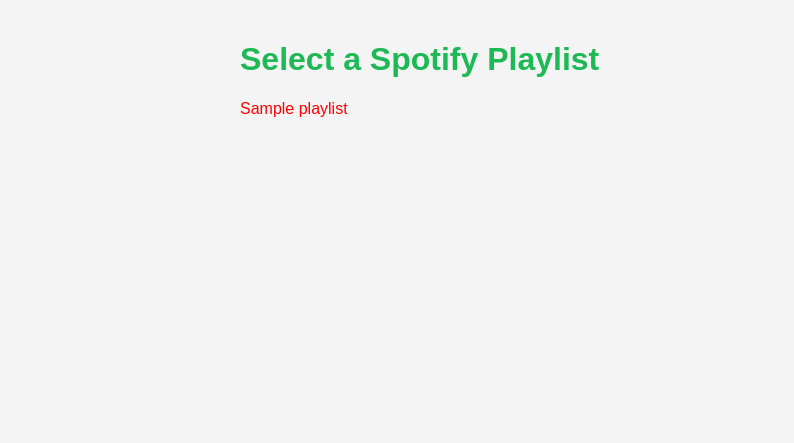
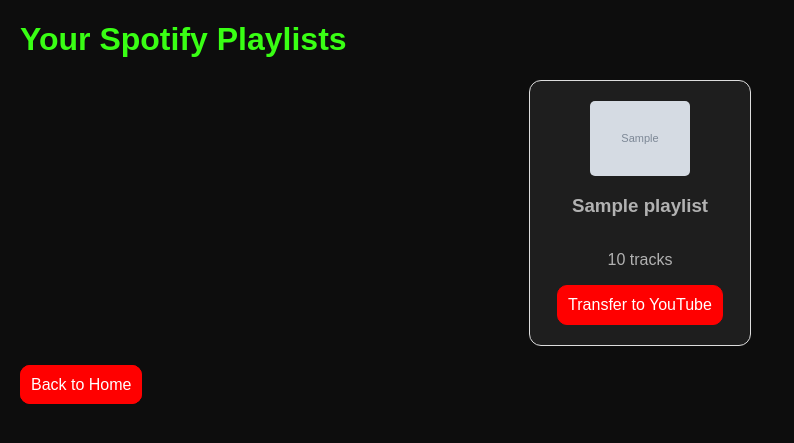
Before and after one commit to BinongoIsrael/spotify-to-youtube-web, a Flask app: template templates/playlists.html in a window 1280 px wide. Shown: the top 443 px of the page, without its empty margins (0-794 px from the left). Run offline with Flask 3, Linux system fonts and the light colour scheme; the template is opened without the code that fills it: most values are stand-ins (such as "Sample title", 1, 10 or a date in 2020); grey boxes marked "Sample" are stand-in pictures.

Commit message:
feat: Add desing to html templates and adjust logic accordingly in app.py

```diff
--- a/app.py
+++ b/app.py
@@ -12,6 +12,8 @@
 from google.oauth2.credentials import Credentials
 import warnings
 from datetime import datetime, timedelta
+from jinja2 import TemplateNotFound, TemplateSyntaxError
+import tempfile
 
 app = Flask(__name__)
 app.secret_key = os.getenv("FLASK_SECRET_KEY")
@@ -76,7 +78,14 @@
 
 @app.route("/")
 def index():
-    return render_template("index.html")
+    try:
+        return render_template("index.html")
+    except TemplateNotFound as e:
+        logger.error(f"Template not found: {e}")
+        return "Error: index.html template not found.", 500
+    except TemplateSyntaxError as e:
+        logger.error(f"Template syntax error in index.html: {e}")
+        return f"Error: Invalid syntax in index.html: {str(e)}", 500
 
 @app.route("/login")
 def login():
@@ -93,7 +102,14 @@
         return redirect(url_for("playlists"))
     except Exception as e:
         logger.error(f"Spotify auth error: {e}")
-        return render_template("error.html", message=f"Spotify login failed: {str(e)}")
+        try:
+            return render_template("error.html", message=f"Spotify login failed: {str(e)}")
+        except TemplateNotFound as te:
+            logger.error(f"Template not found: {te}")
+            return f"Error: error.html template not found.", 500
+        except TemplateSyntaxError as te:
+            logger.error(f"Template syntax error in error.html: {te}")
+            return f"Error: Invalid syntax in error.html: {str(te)}", 500
 
 @app.route("/playlists")
 def playlists():
@@ -106,22 +122,74 @@
         return render_template("playlists.html", playlists=playlists)
     except Exception as e:
         logger.error(f"Error fetching playlists: {e}")
-        return render_template("error.html", message=f"Failed to fetch playlists: {str(e)}")
+        try:
+            return render_template("error.html", message=f"Failed to fetch playlists: {str(e)}")
+        except TemplateNotFound as te:
+            logger.error(f"Template not found: {te}")
+            return f"Error: error.html template not found.", 500
+        except TemplateSyntaxError as te:
+            logger.error(f"Template syntax error in error.html: {te}")
+            return f"Error: Invalid syntax in error.html: {str(te)}", 500
 
 @app.route("/google-callback")
 def google_callback():
     try:
-        # Recreate the flow with stored state
         state = session.get("google_oauth_state")
         if not state:
             raise ValueError("No OAuth state found in session")
+        client_secrets_file = "client_secrets.json"
+        temp_file = None
+        if not os.path.exists(client_secrets_file) and os.getenv("GOOGLE_CLIENT_SECRETS"):
+            try:
+                client_secrets = json.loads(os.getenv("GOOGLE_CLIENT_SECRETS"))
+                with tempfile.NamedTemporaryFile(mode='w', suffix='.json', delete=False) as temp_file:
+                    json.dump(client_secrets, temp_file)
+                    temp_file.flush()
+                    client_secrets_file = temp_file.name
+                logger.info(f"Created temporary client_secrets file: {client_secrets_file}")
+            except json.JSONDecodeError as e:
+                logger.error(f"Invalid GOOGLE_CLIENT_SECRETS format: {e}")
+                try:
+                    return render_template("error.html", message=f"Invalid client secrets format: {str(e)}")
+                except TemplateNotFound as te:
+                    logger.error(f"Template not found: {te}")
+                    return f"Error: error.html template not found.", 500
+                except TemplateSyntaxError as te:
+                    logger.error(f"Template syntax error in error.html: {te}")
+                    return f"Error: Invalid syntax in error.html: {str(te)}", 500
+        elif not os.path.exists(client_secrets_file):
+            logger.error("client_secrets.json not found and GOOGLE_CLIENT_SECRETS not set")
+            try:
+                return render_template("error.html", message="Client secrets file not found.")
+            except TemplateNotFound as te:
+                logger.error(f"Template not found: {te}")
+                return f"Error: error.html template not found.", 500
+            except TemplateSyntaxError as te:
+                logger.error(f"Template syntax error in error.html: {te}")
+                return f"Error: Invalid syntax in error.html: {str(te)}", 500
+
+        try:
+            with open(client_secrets_file, "r", encoding="utf-8") as f:
+                client_secrets = json.load(f)
+            logger.info(f"Loaded client_secrets: {json.dumps(client_secrets, indent=2)}")
+        except Exception as e:
+            logger.error(f"Error loading client_secrets.json: {e}")
+            try:
+                return render_template("error.html", message=f"Error loading client secrets: {str(e)}")
+            except TemplateNotFound as te:
+                logger.error(f"Template not found: {te}")
+                return f"Error: error.html template not found.", 500
+            except TemplateSyntaxError as te:
+                logger.error(f"Template syntax error in error.html: {te}")
+                return f"Error: Invalid syntax in error.html: {str(te)}", 500
+
         flow = InstalledAppFlow.from_client_secrets_file(
-            "client_secrets.json",
+            client_secrets_file,
             scopes=["https://www.googleapis.com/auth/youtube"],
             state=state,
-            redirect_uri="http://127.0.0.1:5000/google-callback"
+            redirect_uri="https://your-app-name.herokuapp.com/google-callback" if os.getenv("HEROKU_APP_NAME") else "http://127.0.0.1:5000/google-callback"
         )
-        logger.info("Google OAuth redirect URI in callback: http://127.0.0.1:5000/google-callback")
+        logger.info(f"Google OAuth redirect URI in callback: {flow.redirect_uri}")
         flow.fetch_token(code=request.args.get("code"))
         credentials = flow.credentials
         session["google_credentials"] = {
@@ -135,10 +203,23 @@
         playlist_id = session.get("transfer_playlist_id")
         if not playlist_id:
             raise ValueError("No playlist ID found in session")
+        if temp_file:
+            os.unlink(temp_file.name)
+            logger.info(f"Deleted temporary client_secrets file: {temp_file.name}")
         return redirect(url_for("transfer", playlist_id=playlist_id))
     except Exception as e:
         logger.error(f"Google callback error: {e}")
-        return render_template("error.html", message=f"Google login failed: {str(e)}")
+        if temp_file:
+            os.unlink(temp_file.name)
+            logger.info(f"Deleted temporary client_secrets file: {temp_file.name}")
+        try:
+            return render_template("error.html", message=f"Google login failed: {str(e)}")
+        except TemplateNotFound as te:
+            logger.error(f"Template not found: {te}")
+            return f"Error: error.html template not found.", 500
+        except TemplateSyntaxError as te:
+            logger.error(f"Template syntax error in error.html: {te}")
+            return f"Error: Invalid syntax in error.html: {str(te)}", 500
 
 @app.route("/transfer/<playlist_id>", methods=["GET", "POST"])
 def transfer(playlist_id):
@@ -163,36 +244,90 @@
             credentials = Credentials(**session["google_credentials"])
             youtube = build("youtube", "v3", credentials=credentials)
         else:
-            # Load client secrets and initiate Google OAuth flow
+            # Load client secrets
             client_secrets_file = "client_secrets.json"
+            temp_file = None
+            if not os.path.exists(client_secrets_file) and os.getenv("GOOGLE_CLIENT_SECRETS"):
+                try:
+                    client_secrets = json.loads(os.getenv("GOOGLE_CLIENT_SECRETS"))
+                    with tempfile.NamedTemporaryFile(mode='w', suffix='.json', delete=False) as temp_file:
+                        json.dump(client_secrets, temp_file)
+                        temp_file.flush()
+                        client_secrets_file = temp_file.name
+                    logger.info(f"Created temporary client_secrets file: {client_secrets_file}")
+                except json.JSONDecodeError as e:
+                    logger.error(f"Invalid GOOGLE_CLIENT_SECRETS format: {e}")
+                    try:
+                        return render_template("error.html", message=f"Invalid client secrets format: {str(e)}")
+                    except TemplateNotFound as te:
+                        logger.error(f"Template not found: {te}")
+                        return f"Error: error.html template not found.", 500
+                    except TemplateSyntaxError as te:
+                        logger.error(f"Template syntax error in error.html: {te}")
+                        return f"Error: Invalid syntax in error.html: {str(te)}", 500
+                except Exception as e:
+                    logger.error(f"Error processing GOOGLE_CLIENT_SECRETS: {e}")
+                    try:
+                        return render_template("error.html", message=f"Error processing client secrets: {str(e)}")
+                    except TemplateNotFound as te:
+                        logger.error(f"Template not found: {te}")
+                        return f"Error: error.html template not found.", 500
+                    except TemplateSyntaxError as te:
+                        logger.error(f"Template syntax error in error.html: {te}")
+                        return f"Error: Invalid syntax in error.html: {str(te)}", 500
+            elif not os.path.exists(client_secrets_file):
+                logger.error("client_secrets.json not found and GOOGLE_CLIENT_SECRETS not set")
+                try:
+                    return render_template("error.html", message="Client secrets file not found.")
+                except TemplateNotFound as te:
+                    logger.error(f"Template not found: {te}")
+                    return f"Error: error.html template not found.", 500
+                except TemplateSyntaxError as te:
+                    logger.error(f"Template syntax error in error.html: {te}")
+                    return f"Error: Invalid syntax in error.html: {str(te)}", 500
+
             try:
                 with open(client_secrets_file, "r", encoding="utf-8") as f:
                     client_secrets = json.load(f)
-                logger.info(f"Loaded client_secrets.json: {json.dumps(client_secrets, indent=2)}")
-            except json.JSONDecodeError as e:
-                logger.error(f"Invalid client_secrets.json format: {e}")
-                return render_template("error.html", message=f"Invalid client secrets file format: {str(e)}")
-            except FileNotFoundError as e:
-                logger.error(f"client_secrets.json not found: {e}")
-                return render_template("error.html", message="Client secrets file not found.")
+                logger.info(f"Loaded client_secrets: {json.dumps(client_secrets, indent=2)}")
             except Exception as e:
                 logger.error(f"Error loading client_secrets.json: {e}")
-                return render_template("error.html", message=f"Error loading client secrets: {str(e)}")
+                try:
+                    return render_template("error.html", message=f"Error loading client secrets: {str(e)}")
+                except TemplateNotFound as te:
+                    logger.error(f"Template not found: {te}")
+                    return f"Error: error.html template not found.", 500
+                except TemplateSyntaxError as te:
+                    logger.error(f"Template syntax error in error.html: {te}")
+                    return f"Error: Invalid syntax in error.html: {str(te)}", 500
 
             try:
                 flow = InstalledAppFlow.from_client_secrets_file(
                     client_secrets_file,
                     scopes=["https://www.googleapis.com/auth/youtube"],
-                    redirect_uri="http://127.0.0.1:5000/google-callback"
+                    redirect_uri="https://your-app-name.herokuapp.com/google-callback" if os.getenv("HEROKU_APP_NAME") else "http://127.0.0.1:5000/google-callback"
                 )
-                logger.info("Google OAuth redirect URI: http://127.0.0.1:5000/google-callback")
+                logger.info(f"Google OAuth redirect URI: {flow.redirect_uri}")
                 auth_url, state = flow.authorization_url(prompt="consent")
                 session["google_oauth_state"] = state
                 session["transfer_playlist_id"] = playlist_id
+                if temp_file:
+                    os.unlink(temp_file.name)
+                    logger.info(f"Deleted temporary client_secrets file: {temp_file.name}")
                 return redirect(auth_url)
             except Exception as e:
                 logger.error(f"Error initializing Google OAuth flow: {e}")
-                return render_template("error.html", message=f"Failed to initialize Google OAuth: {str(e)}")
+                if temp_file:
+                    os.unlink(temp_file.name)
+                    logger.info(f"Deleted temporary client_secrets file: {temp_file.name}")
+                try:
+                    return render_template("error.html", message=f"Failed to initialize Google OAuth: {str(e)}")
+                except TemplateNotFound as te:
+                    logger.error(f"Template not found: {te}")
+                    return f"Error: error.html template not found.", 500
+                except TemplateSyntaxError as te:
+                    logger.error(f"Template syntax error in error.html: {te}")
+                    return f"Error: Invalid syntax in error.html: {str(te)}", 500
 
         # Create YouTube playlist
         youtube_playlist = youtube.playlists().insert(
@@ -206,7 +341,9 @@
             }
         ).execute()
 
-        # Transfer tracks
+        # Transfer tracks and count successes
+        total_tracks = len([item for item in tracks if item["track"]])
+        successful_transfers = 0
         for i, item in enumerate(tracks[last_transferred:], start=last_transferred):
             track = item["track"]
             if not track:
@@ -227,6 +364,7 @@
                             }
                         }
                     ).execute()
+                    successful_transfers += 1
                 # Save progress
                 progress[resume_key] = {"last_transferred": i + 1}
                 write_progress(progress)
@@ -240,10 +378,29 @@
         session.pop("google_oauth_state", None)
         session.pop("google_credentials", None)
         session.pop("transfer_playlist_id", None)
-        return render_template("transfer.html", message=f"Playlist '{playlist['name']}' transferred successfully!")
+        try:
+            return render_template(
+                "transfer.html",
+                message=f"Playlist '{playlist['name']}' transferred successfully!",
+                successful_transfers=successful_transfers,
+                total_tracks=total_tracks
+            )
+        except TemplateNotFound as e:
+            logger.error(f"Template not found: {e}")
+            return f"Error: transfer.html template not found.", 500
+        except TemplateSyntaxError as e:
+            logger.error(f"Template syntax error in transfer.html: {e}")
+            return f"Error: Invalid syntax in transfer.html: {str(e)}", 500
     except Exception as e:
         logger.error(f"Transfer error: {e}")
-        return render_template("error.html", message=f"Transfer failed: {str(e)}")
+        try:
+            return render_template("error.html", message=f"Transfer failed: {str(e)}")
+        except TemplateNotFound as te:
+            logger.error(f"Template not found: {te}")
+            return f"Error: error.html template not found.", 500
+        except TemplateSyntaxError as te:
+            logger.error(f"Template syntax error in error.html: {te}")
+            return f"Error: Invalid syntax in error.html: {str(te)}", 500
 
 if __name__ == "__main__":
     app.run(host="0.0.0.0", port=5000, debug=True)
--- a/static/css/style.css
+++ b/static/css/style.css
@@ -1,35 +1,70 @@
 body {
     font-family: Arial, sans-serif;
-    max-width: 800px;
-    margin: 0 auto;
-    padding: 20px;
-    background-color: #f4f4f4;
+    margin: 20px;
+    background-color: #0D0D0D;
 }
 h1 {
-    color: #1DB954; /* Spotify green */
+    color: #39FF14;
 }
-.btn {
-    display: inline-block;
-    padding: 10px 20px;
-    background-color: #FF0000; /* YouTube red */
+h3, p{
+    color: #b2b2b2;
+}
+a {
+    padding: 10px;
+    text-decoration: none;
+    border: 1px solid  red;
+    background-color: red;
+    border-radius: 10px;
     color: white;
-    text-decoration: none;
+    margin-bottom: 10px;
+
+}
+a:hover {
+    border-color: #39FF14;
+    background-color: #39FF14;
+    color: black;
+
+}
+.playlist-container {
+    display: flex;
+    flex-wrap: wrap;
+    justify-content: center;
+    gap: 20px;
+    margin-bottom: 30px;
+}
+.playlist-item {
+    display: flex;
+    flex-direction: column;
+    justify-content: space-between;
+    align-items: center;
+
+    border: 1px solid #ddd;
+    padding: 10px;
+    border-radius: 12px;
+    width: 200px;
+    text-align: center;
+    background-color: #1E1E1E;
+}
+.playlist-item img {
+    margin-top: 10px;
+    max-width: 100%;
+    height: auto;
     border-radius: 5px;
 }
-.btn:hover {
-    background-color: #cc0000;
+
+.playlist-item:hover {
+  border-color: #39FF14;
+  background-color: #2A2A2A;
 }
-ul {
-    list-style: none;
-    padding: 0;
+
+.btn{
+    padding: 15px;
+    border: 1px solid  red;
+    background-color: red;
+    border-radius: 10px;
+    color: white;
+
 }
-li {
-    margin: 10px 0;
+.btn:hover{
+    color: black;
 }
-li a {
-    color: #FF0000;
-    text-decoration: none;
-}
-li a:hover {
-    text-decoration: underline;
-}
--- a/templates/playlists.html
+++ b/templates/playlists.html
@@ -1,15 +1,27 @@
 <!DOCTYPE html>
-<html>
+<html lang="en">
 <head>
-    <title>Select Playlist</title>
+    <meta charset="UTF-8">
+    <meta name="viewport" content="width=device-width, initial-scale=1.0">
+    <title>Your Playlists</title>
     <link rel="stylesheet" href="{{ url_for('static', filename='css/style.css') }}">
 </head>
 <body>
-    <h1>Select a Spotify Playlist</h1>
-    <ul>
-    {% for playlist in playlists %}
-        <li><a href="{{ url_for('transfer', playlist_id=playlist.id) }}">{{ playlist.name }}</a></li>
-    {% endfor %}
-    </ul>
+    <h1>Your Spotify Playlists</h1>
+    <div class="playlist-container">
+        {% for playlist in playlists %}
+            <div class="playlist-item">
+                {% if playlist.images %}
+                    <img src="{{ playlist.images[0].url }}" alt="{{ playlist.name }} thumbnail" width="100">
+                {% else %}
+                    <img src="https://via.placeholder.com/100" alt="No thumbnail" width="100">
+                {% endif %}
+                <h3>{{ playlist.name }}</h3>
+                <p>{{ playlist.tracks.total }} tracks</p>
+                <a href="{{ url_for('transfer', playlist_id=playlist.id) }}">Transfer to YouTube</a>
+            </div>
+        {% endfor %}
+    </div>
+    <a href="{{ url_for('index') }}" >Back to Home</a>
 </body>
 </html>
--- a/templates/transfer.html
+++ b/templates/transfer.html
@@ -9,6 +9,7 @@
 <body>
     <h1>Transfer Complete</h1>
     <p>{{ message }}</p>
+    <p>Successfully transferred {{ successful_transfers }}/{{ total_tracks }} tracks</p>
     <a href="{{ url_for('index') }}">Back to Home</a>
 </body>
 </html>
```
